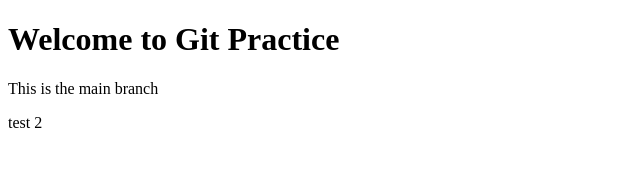
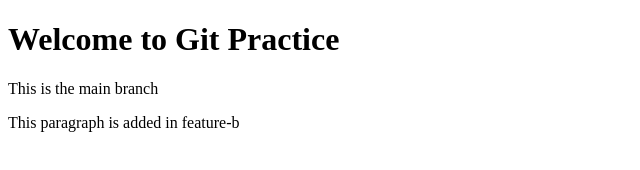
Before and after one commit to SgnCycles/GitPractice, a plain HTML site: page index.html in a window 1280 px wide. Shown: the whole page, without its empty margins (0-640 px from the left). Drawn offline with Linux system fonts and the light colour scheme.

Commit message:
add paragraph in feature-b

```diff
--- a/index.html
+++ b/index.html
@@ -8,6 +8,6 @@
 <body>
     <h1>Welcome to Git Practice</h1>
     <p>This is the main branch</p>
-    <p>test 2</p>
+    <p>This paragraph is added in feature-b</p>
 </body>
 </html>
```
